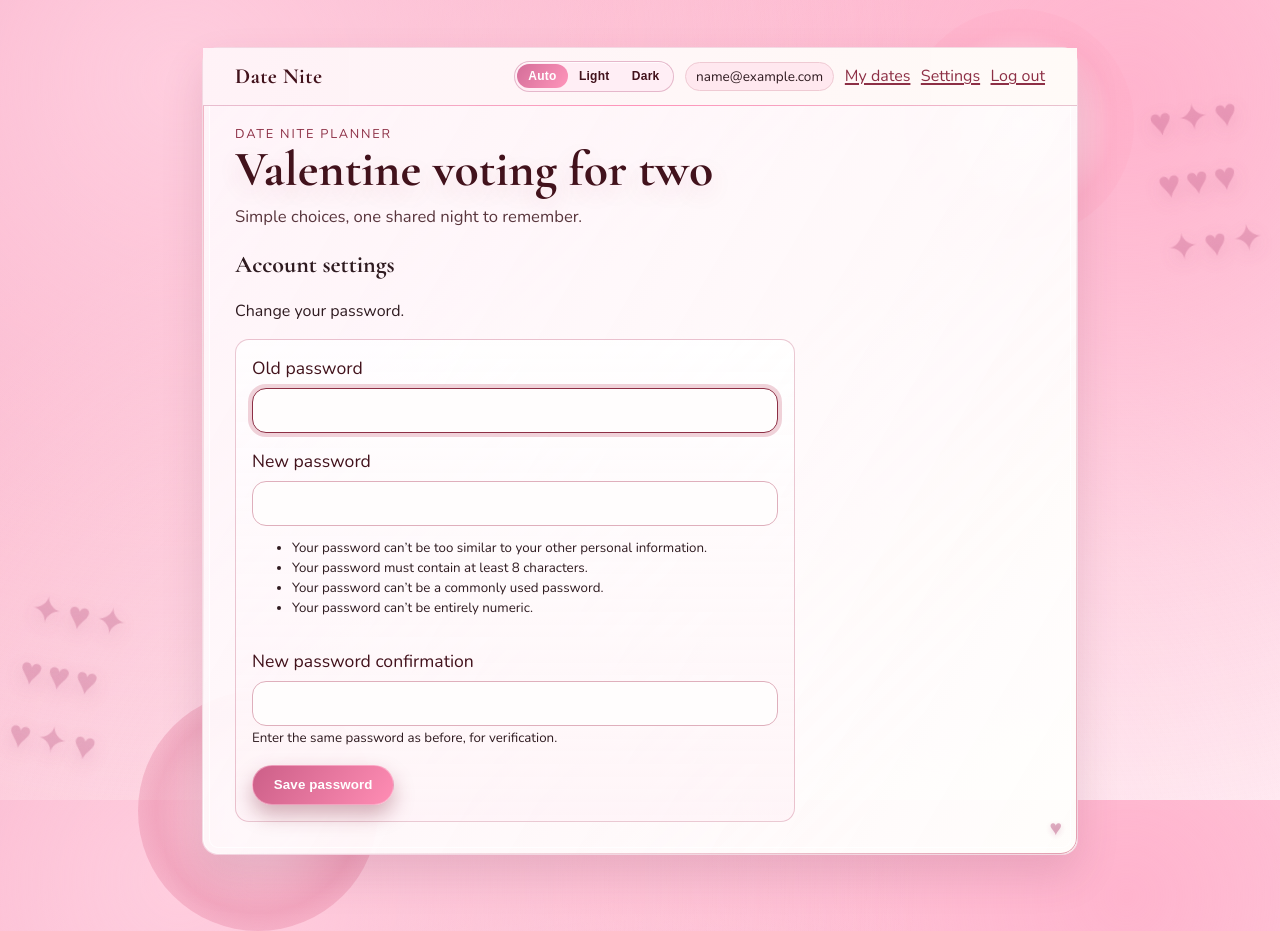
After one commit to JamesJLA/date-nite, a Django app: page /settings/password/ in a window 1280 px wide. The commit adds this page. Run offline with Django 5.2, Linux system fonts and the light colour scheme; the visitor is signed in with stand-in values (Sample User, id 1); parts of the project's set-up code (start-up, migrations or seed data) failed here and were passed over.

Commit message:
auth settings

```diff
--- a/planner/templates/planner/base.html
+++ b/planner/templates/planner/base.html
@@ -34,6 +34,7 @@
           {% if request.user.is_authenticated %}
             <span class="nav-chip">{{ request.user.email }}</span>
             <a href="{% url 'planner:home' %}">My dates</a>
+            <a href="{% url 'planner:password_change' %}">Settings</a>
             <a href="{% url 'planner:logout' %}">Log out</a>
           {% else %}
             <a href="{% url 'planner:login' %}">Log in</a>
--- /dev/null
+++ b/planner/templates/planner/password_change.html
@@ -0,0 +1,25 @@
+{% extends 'planner/base.html' %}
+
+{% block content %}
+<section class="auth-shell">
+  <h2>Account settings</h2>
+  <p class="lead">Change your password.</p>
+
+  <form method="post" class="stacked-form panel-form auth-form">
+    {% csrf_token %}
+    {% for field in form %}
+      <div class="form-row">
+        <label for="{{ field.id_for_label }}">{{ field.label }}</label>
+        {{ field }}
+        {% if field.help_text %}
+          <small class="lead">{{ field.help_text|safe }}</small>
+        {% endif %}
+        {% if field.errors %}
+          <small class="error">{{ field.errors|striptags }}</small>
+        {% endif %}
+      </div>
+    {% endfor %}
+    <button type="submit">Save password</button>
+  </form>
+</section>
+{% endblock %}
--- a/planner/urls.py
+++ b/planner/urls.py
@@ -1,5 +1,11 @@
-from django.contrib.auth.views import LoginView, LogoutView
+from django.contrib.auth.views import (
+    LoginView,
+    LogoutView,
+    PasswordChangeDoneView,
+    PasswordChangeView,
+)
 from django.urls import path
+from django.urls import reverse_lazy
 
 from .views import HomeView, ResultsView, SignUpView, VoteView
 
@@ -15,6 +21,21 @@ urlpatterns = [
         name="login",
     ),
     path("logout/", LogoutView.as_view(), name="logout"),
+    path(
+        "settings/password/",
+        PasswordChangeView.as_view(
+            template_name="planner/password_change.html",
+            success_url=reverse_lazy("planner:password_change_done"),
+        ),
+        name="password_change",
+    ),
+    path(
+        "settings/password/done/",
+        PasswordChangeDoneView.as_view(
+            template_name="planner/password_change_done.html"
+        ),
+        name="password_change_done",
+    ),
     path("", HomeView.as_view(), name="home"),
     path("vote/<uuid:token>/", VoteView.as_view(), name="vote"),
     path("results/<uuid:token>/", ResultsView.as_view(), name="results"),
```
Also changed, not shown: planner/templates/planner/password_change_done.html (added, +9 -0 lines), db.sqlite3.
